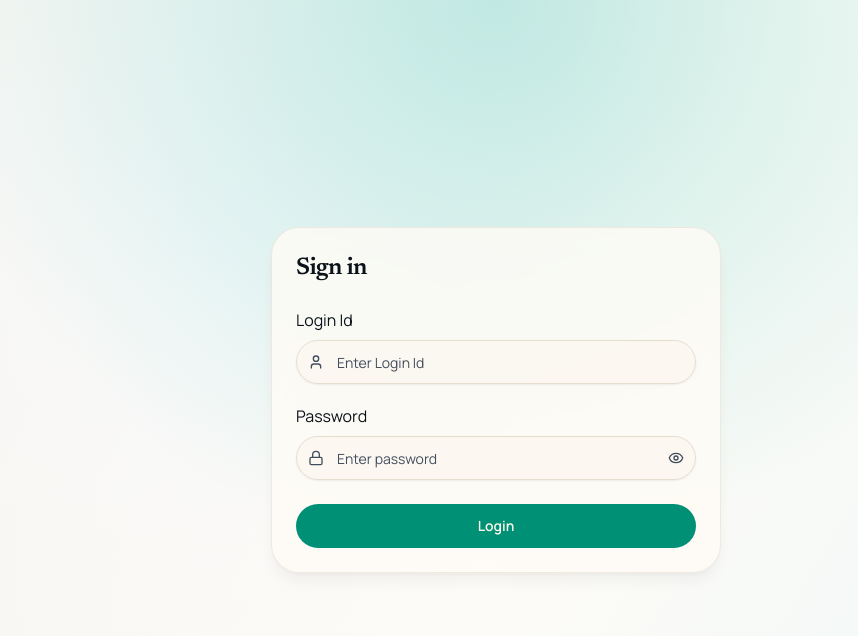
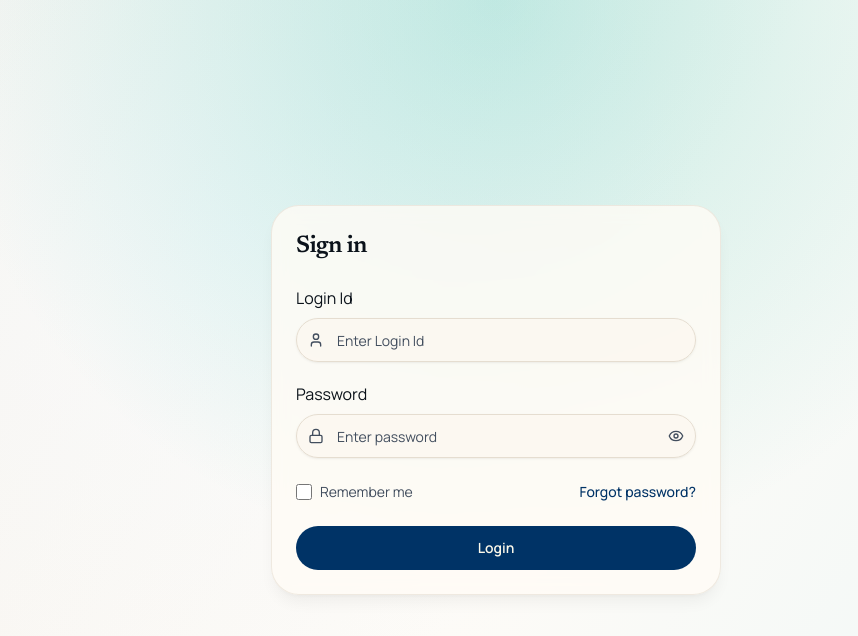
Before and after one commit to b1firstclass/ewsd-b1, a React (Vite) app in the folder Frontend/: page /login in a window 1280 px wide. Shown: the top 636 px of the page, without its empty margins (144-1002 px from the left). Built offline with nearby package versions, Linux system fonts and the light colour scheme; no server answers.

Commit message:
fix : change base theme

```diff
--- a/Frontend/src/features/auth/components/LoginForm.tsx
+++ b/Frontend/src/features/auth/components/LoginForm.tsx
@@ -95,6 +95,25 @@ export const LoginForm = () => {
                             Reset password
                         </button>
                     </div> */}
+                    <div className="flex items-center justify-between gap-3 pt-1">
+                        <label
+                            htmlFor="rememberMe"
+                            className="flex cursor-pointer items-center gap-2 text-sm text-muted-foreground"
+                        >
+                            <input
+                                id="rememberMe"
+                                type="checkbox"
+                                className="h-4 w-4 rounded border-input accent-primary focus-visible:outline-none focus-visible:ring-2 focus-visible:ring-ring focus-visible:ring-offset-2 focus-visible:ring-offset-card"
+                            />
+                            <span>Remember me</span>
+                        </label>
+                        <button
+                            type="button"
+                            className="rounded-sm text-sm font-medium text-primary transition-colors hover:text-primary/80 hover:underline focus-visible:outline-none focus-visible:ring-2 focus-visible:ring-ring focus-visible:ring-offset-2 focus-visible:ring-offset-card"
+                        >
+                            Forgot password?
+                        </button>
+                    </div>
                 </CardContent>
                 <CardFooter className="flex flex-col gap-3">
                     <Button type="submit"
--- a/Frontend/src/index.css
+++ b/Frontend/src/index.css
@@ -55,7 +55,7 @@
   --card-foreground: oklch(0.18 0.02 250);
   --popover: oklch(0.99 0.01 80);
   --popover-foreground: oklch(0.18 0.02 250);
-  --primary: oklch(0.55 0.18 180);
+  --primary: #003366;
   --primary-foreground: oklch(0.98 0.02 95);
   --secondary: oklch(0.92 0.03 90);
   --secondary-foreground: oklch(0.22 0.02 250);
@@ -66,20 +66,20 @@
   --destructive: oklch(0.6 0.2 25);
   --border: oklch(0.9 0.02 80);
   --input: oklch(0.9 0.02 80);
-  --ring: oklch(0.6 0.12 180);
-  --chart-1: oklch(0.6 0.19 190);
+  --ring: #003366;
+  --chart-1: #003366;
   --chart-2: oklch(0.7 0.12 40);
   --chart-3: oklch(0.5 0.12 260);
   --chart-4: oklch(0.78 0.14 120);
   --chart-5: oklch(0.6 0.18 20);
   --sidebar: oklch(0.98 0.01 80);
   --sidebar-foreground: oklch(0.18 0.02 250);
-  --sidebar-primary: oklch(0.55 0.18 180);
+  --sidebar-primary: #003366;
   --sidebar-primary-foreground: oklch(0.98 0.02 95);
-  --sidebar-accent: oklch(0.9 0.05 190);
+  --sidebar-accent: #003366;
   --sidebar-accent-foreground: oklch(0.2 0.02 250);
   --sidebar-border: oklch(0.9 0.02 80);
-  --sidebar-ring: oklch(0.6 0.12 180);
+  --sidebar-ring:#003366;
 }
 
 .dark {
@@ -102,7 +102,7 @@
   --input: oklch(1 0 0 / 15%);
   --ring: oklch(0.556 0 0);
   --chart-1: oklch(0.488 0.243 264.376);
-  --chart-2: oklch(0.696 0.17 162.48);
+  --chart-2: #003366;
   --chart-3: oklch(0.769 0.188 70.08);
   --chart-4: oklch(0.627 0.265 303.9);
   --chart-5: oklch(0.645 0.246 16.439);
```
